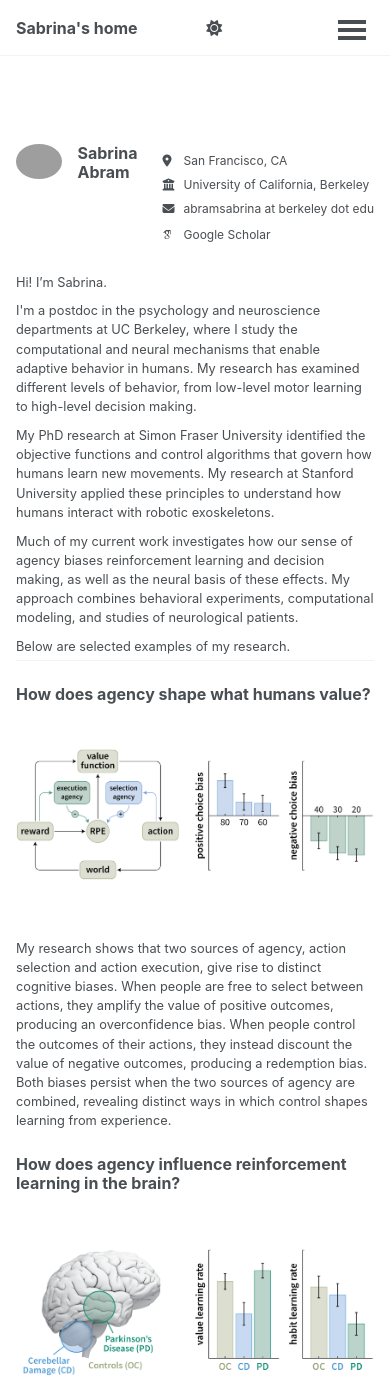
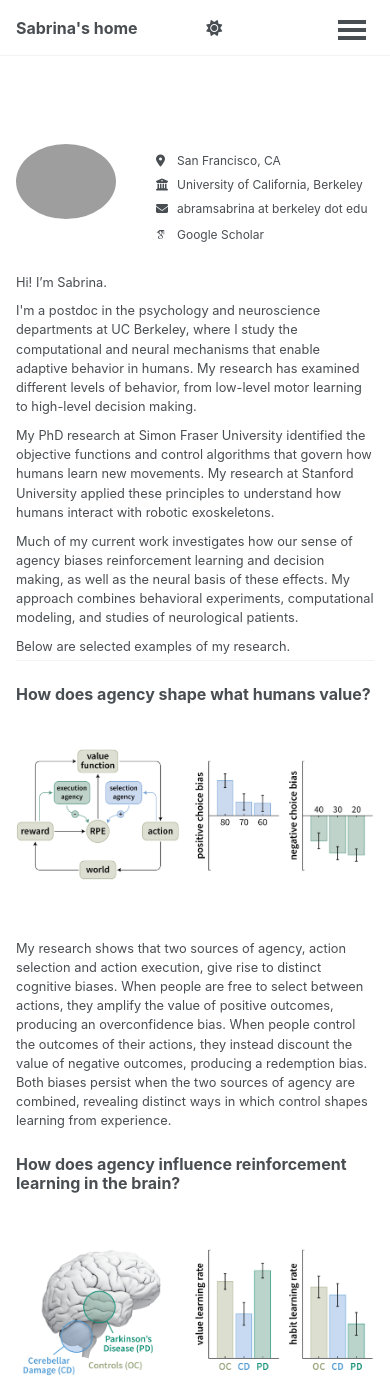
Before and after one commit to abramsabrina/abramsabrina.github.io, a Jekyll site: the page built from _pages/about.md, in a window 390 px wide and 1400 px high. Built offline with Jekyll 4.4.1, drawn with Linux system fonts in a browser that asks for light colours; some web fonts are replaced; a script bundle is joined from its source files by our own code; library files that are not in the unit come from our copies.

Commit message:
Improve mobile layout

```diff
--- a/_sass/layout/_sidebar.scss
+++ b/_sass/layout/_sidebar.scss
@@ -326,6 +326,17 @@
 /* Mobile author profile */
 @media screen and (max-width: 1023px) {
 
+  /* Reduce space above the profile */
+  .sidebar {
+    margin-top: 0.25em;
+    padding-top: 0;
+  }
+
+  /* Hide author name since it is already in the header */
+  .author__name {
+    display: none;
+  }
+
   /* Hide the repeated postdoc bio */
   .author__bio {
     display: none;
@@ -357,7 +368,7 @@
     display: none;
   }
 
-  /* Hide profile on selected pages */
+  /* Hide author profile on selected pages */
   .no-mobile-profile .sidebar {
     display: none;
   }
```
